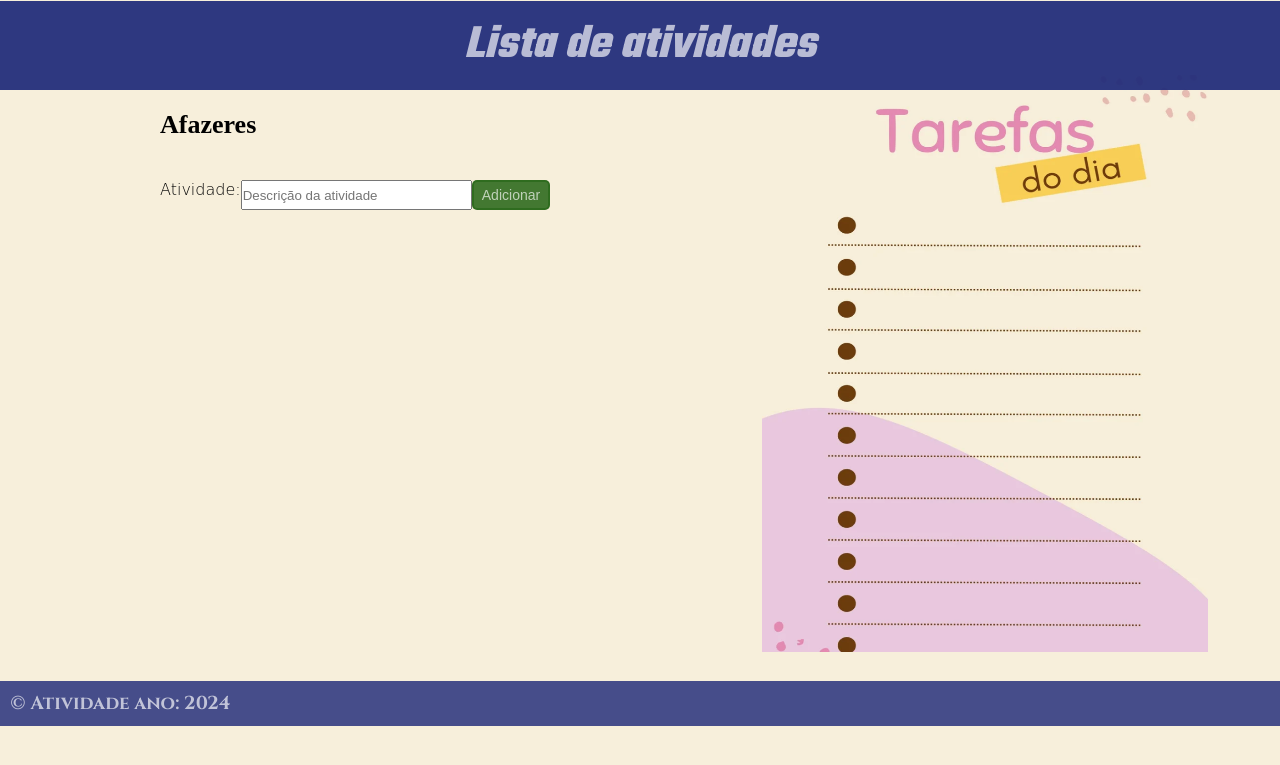
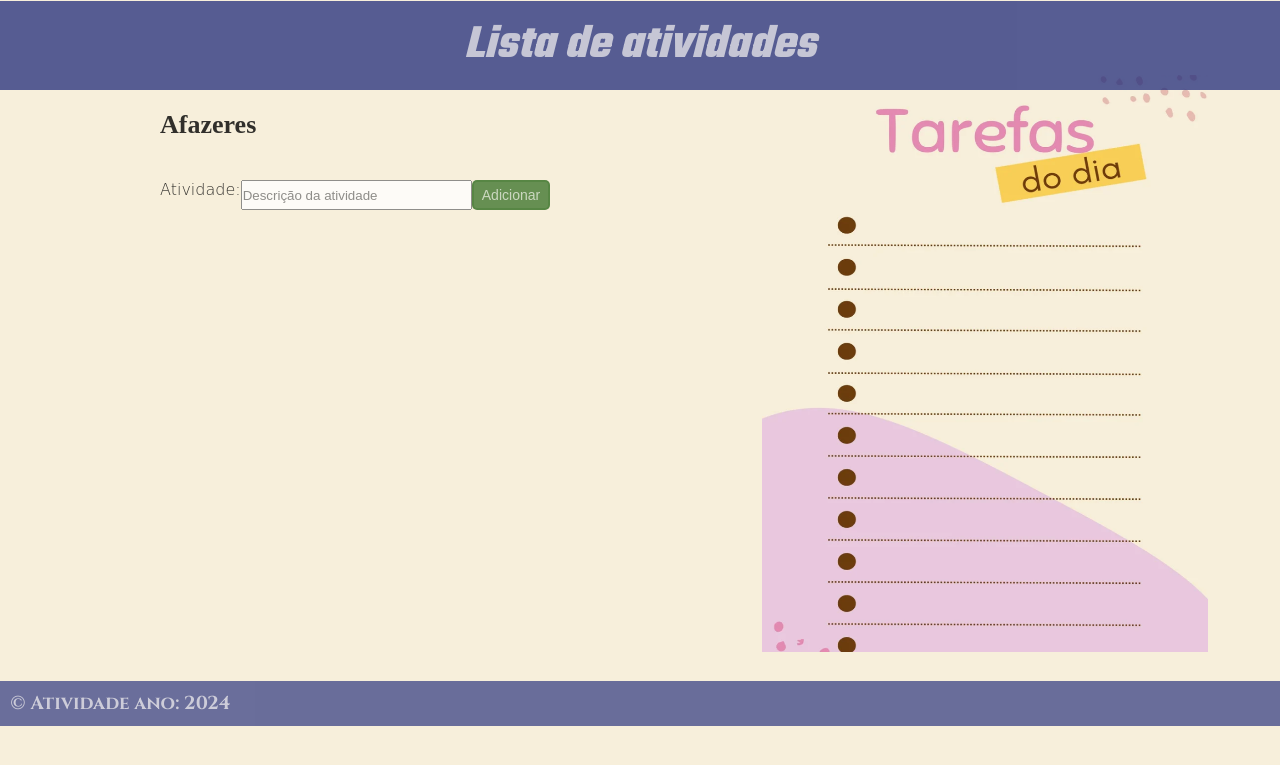
Before and after one commit to redscipher/reds_projs, a PHP site: page / in a window 1280 px wide. Shown: the top 765 px of the page. Run offline with PHP 8.4, Linux system fonts and the light colour scheme; some web fonts are replaced.

Commit message:
chore: atualizando leiaute

```diff
--- a/exercicio_jquery/estilos/indexEst.css
+++ b/exercicio_jquery/estilos/indexEst.css
@@ -16,7 +16,7 @@ body{
     background-repeat: no-repeat;
     background-position: 762px;
     /* deixa transparente */
-    opacity: 0,8;
+    opacity: 0.8;
     /* Garante que o fundo fique atrás do conteúdo */
     z-index: -1;
 }
```
